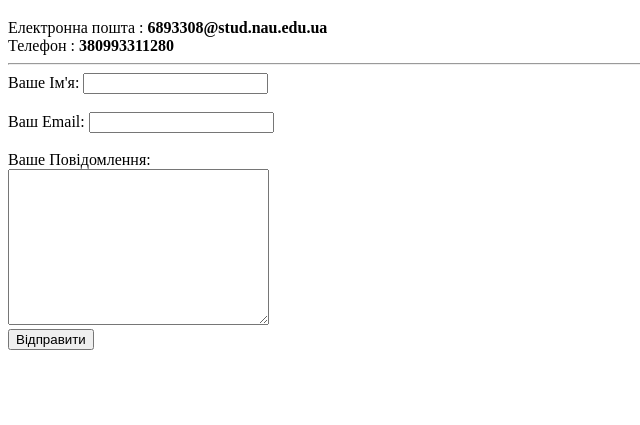
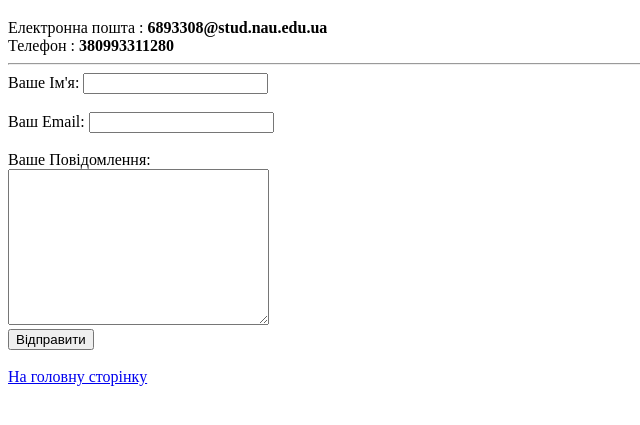
Before and after one commit to IzotovDimitrii/MyPersonalSite, a plain HTML site: page contacts.html in a window 1280 px wide. Shown: the part 61-486 px from the top of the page, without its empty margins (0-640 px from the left). Drawn offline with Linux system fonts and the light colour scheme.

Commit message:
Add files via upload

```diff
--- a/contacts.html
+++ b/contacts.html
@@ -16,7 +16,8 @@
       <input type="email" name="" value=""><br><br>
       <label for="">Ваше Повідомлення:</label><br>
       <textarea name="name" rows="10" cols="30"></textarea><br>
-      <input type="submit" name="" value="Відправити">
+      <input type="submit" name="" value="Відправити"><br><br>
+      <a href="index.html">На головну сторінку</a><br>
     </form>
   </body>
 </html>
```
